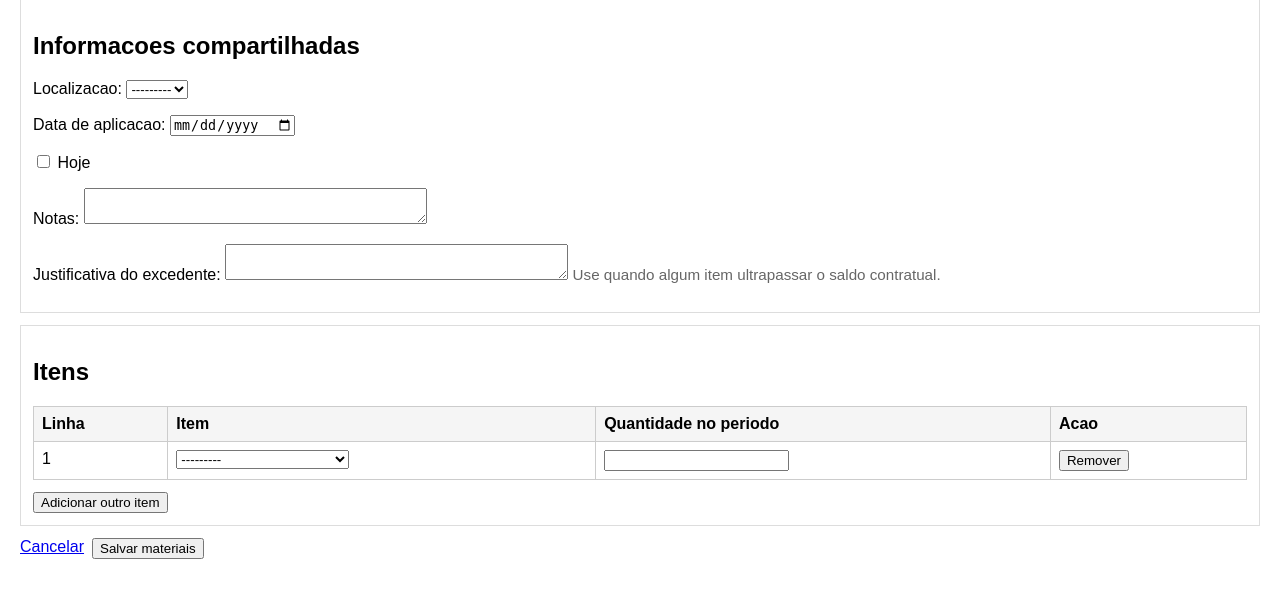
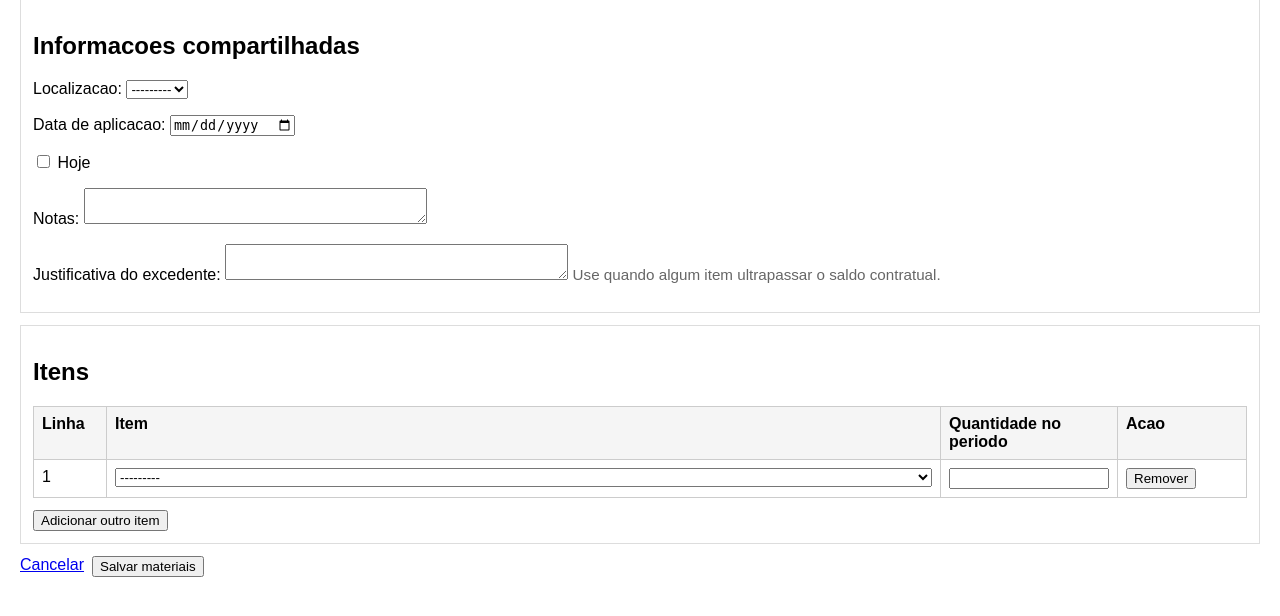
Before and after one commit to assisfaavf/obrasys, a Django app: page /measurements/1/materials/bulk-add/ in a window 1280 px wide. Shown: the part 151-767 px from the top of the page. Run offline with Django 5.2, Linux system fonts and the light colour scheme; a user stored in the database is signed in; tables that the repository leaves empty hold one stand-in row (values such as "Sample post").

Commit message:
fix: adjust bulk measurement item layout

```diff
--- a/app/billing/templates/billing/measurement_bulk_materials_form.html
+++ b/app/billing/templates/billing/measurement_bulk_materials_form.html
@@ -3,6 +3,85 @@
 {% block title %}Adicionar materiais em lote{% endblock %}
 
 {% block content %}
+  <style>
+    #bulk-items-table {
+      table-layout: fixed;
+      width: 100%;
+    }
+
+    #bulk-items-table th,
+    #bulk-items-table td {
+      overflow-wrap: anywhere;
+      word-break: normal;
+    }
+
+    #bulk-items-table th:nth-child(1),
+    #bulk-items-table td:nth-child(1) {
+      width: 56px;
+    }
+
+    #bulk-items-table th:nth-child(3),
+    #bulk-items-table td:nth-child(3) {
+      width: 160px;
+    }
+
+    #bulk-items-table th:nth-child(4),
+    #bulk-items-table td:nth-child(4) {
+      width: 112px;
+    }
+
+    #bulk-items-table select,
+    #bulk-items-table input[type="number"],
+    #bulk-items-table input[type="text"] {
+      box-sizing: border-box;
+      max-width: 100%;
+      width: 100%;
+      min-width: 0;
+    }
+
+    #bulk-items-table select,
+    #bulk-items-table option {
+      white-space: normal;
+      overflow-wrap: anywhere;
+    }
+
+    #bulk-items-table .remove-row {
+      max-width: 100%;
+      white-space: normal;
+    }
+
+    @media (max-width: 720px) {
+      #bulk-items-table,
+      #bulk-items-table thead,
+      #bulk-items-table tbody,
+      #bulk-items-table th,
+      #bulk-items-table td,
+      #bulk-items-table tr {
+        display: block;
+        width: 100%;
+      }
+
+      #bulk-items-table thead {
+        display: none;
+      }
+
+      #bulk-items-table tr {
+        border: 1px solid #ccc;
+        margin-bottom: 12px;
+      }
+
+      #bulk-items-table td {
+        border: 0;
+        border-bottom: 1px solid #ddd;
+        box-sizing: border-box;
+      }
+
+      #bulk-items-table td:last-child {
+        border-bottom: 0;
+      }
+    }
+  </style>
+
   <h1>Adicionar materiais em lote</h1>
   <p class="muted">
     Medicao {{ period.number }} - {{ period.project.name }}
```
